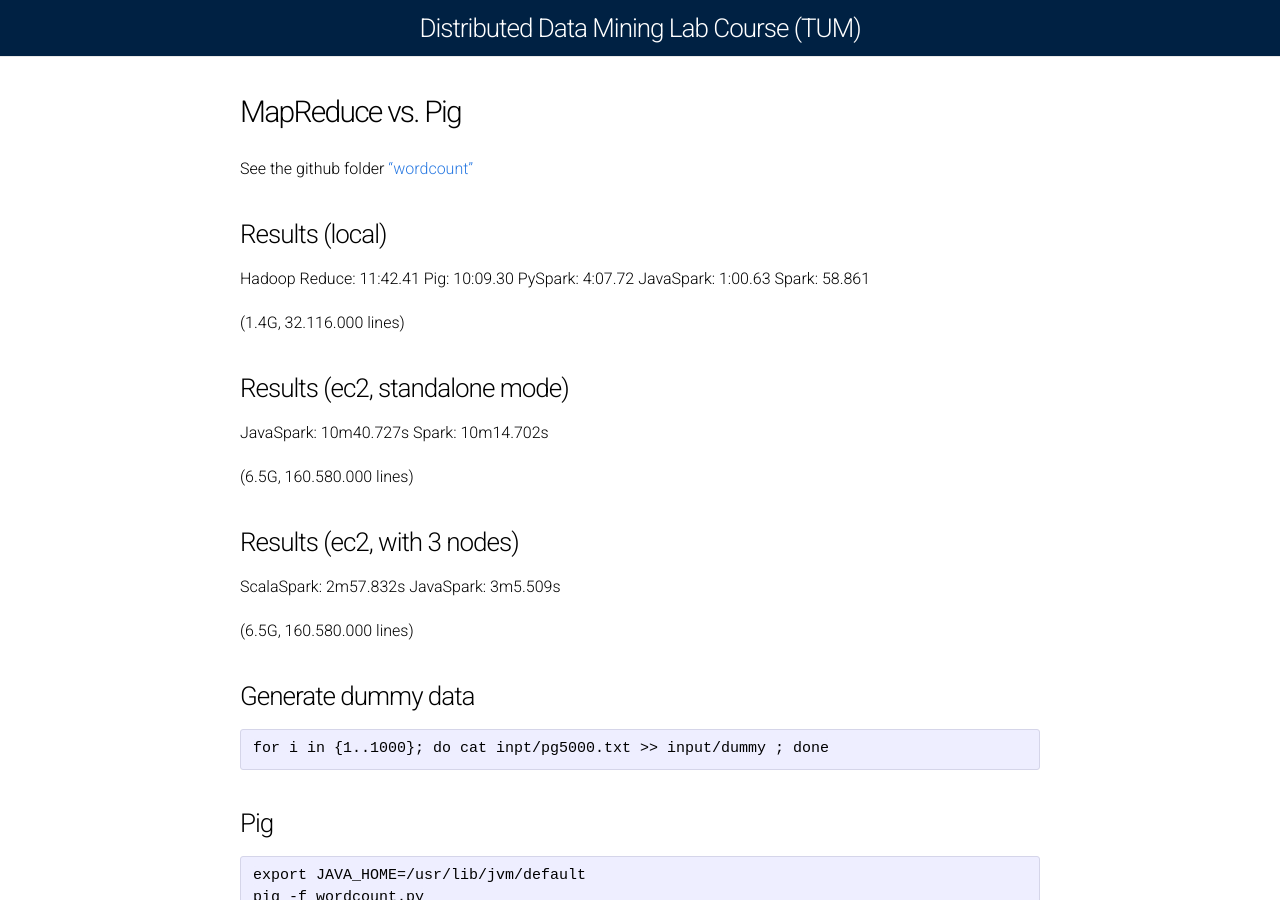
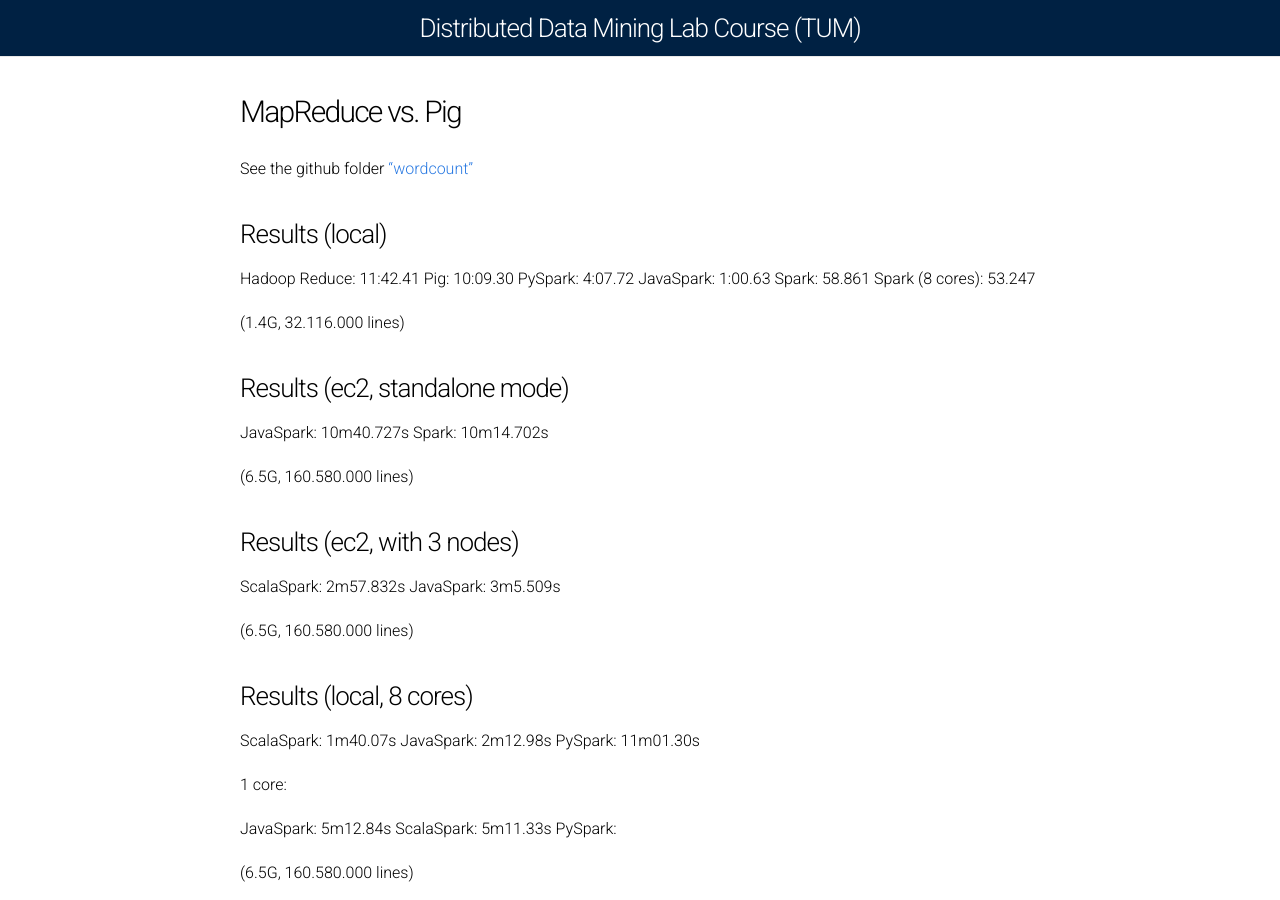
Before and after one commit to daviddao/ddm-script, a Jekyll site: the page built from hadoop_reduce-vs-pig.md, in a window 1280 px wide and 900 px high. Built offline with Jekyll 4.4.1, drawn with Linux system fonts in a browser that asks for light colours; Markdown is read by kramdown in place of the engine named in the settings.

Commit message:
new data

```diff
--- a/hadoop_reduce-vs-pig.md
+++ b/hadoop_reduce-vs-pig.md
@@ -14,6 +14,7 @@ Pig: 10:09.30
 PySpark: 4:07.72
 JavaSpark:  1:00.63
 Spark: 58.861
+Spark (8 cores): 53.247
 
 (1.4G, 32.116.000 lines)
 
@@ -30,6 +31,21 @@ ScalaSpark: 2m57.832s
 JavaSpark: 3m5.509s
 
 (6.5G, 160.580.000 lines)
+
+### Results (local, 8 cores)
+
+ScalaSpark: 1m40.07s
+JavaSpark: 2m12.98s
+PySpark: 11m01.30s
+
+1 core:
+
+JavaSpark: 5m12.84s
+ScalaSpark: 5m11.33s
+PySpark:
+
+(6.5G, 160.580.000 lines)
+
 
 ### Generate dummy data
 
```
